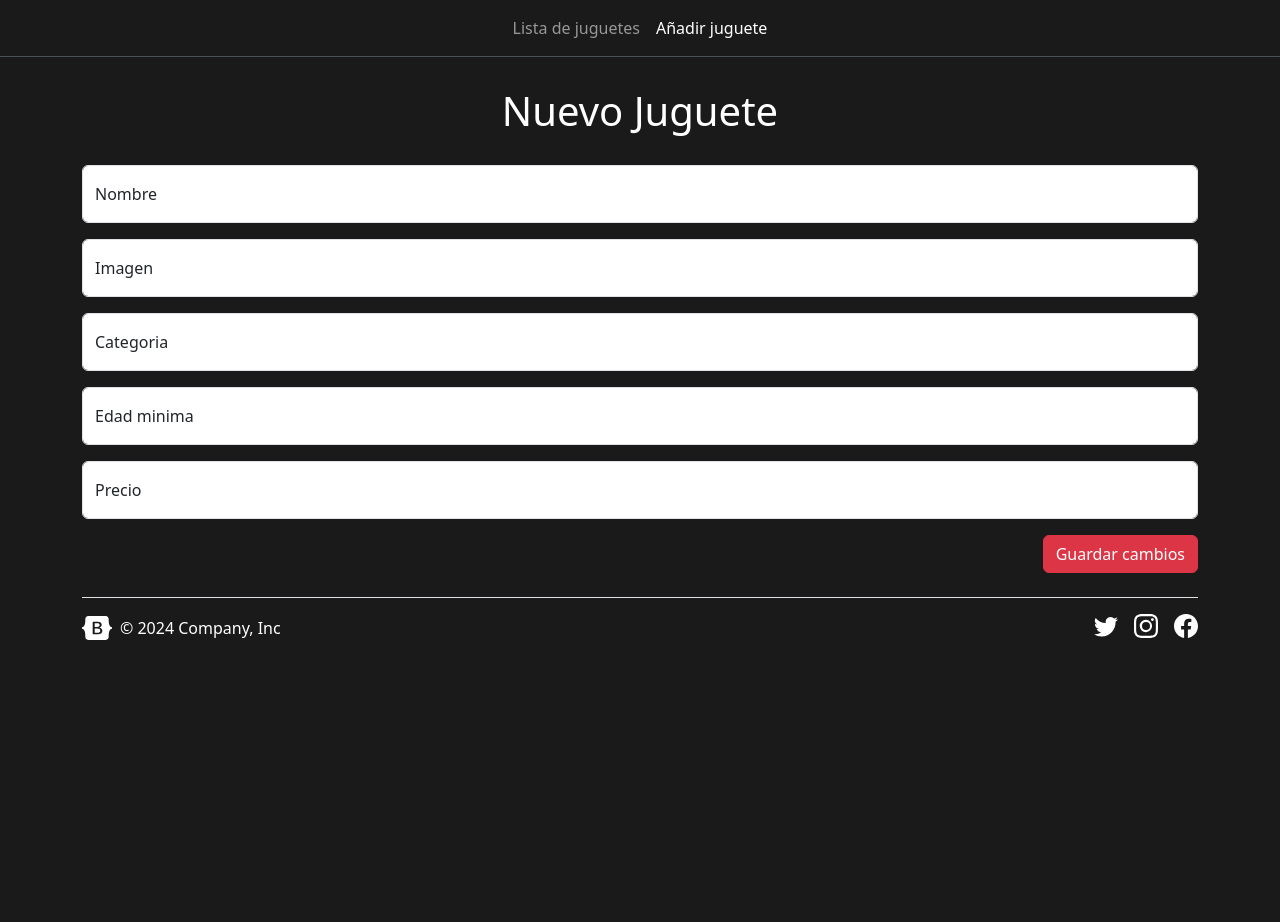
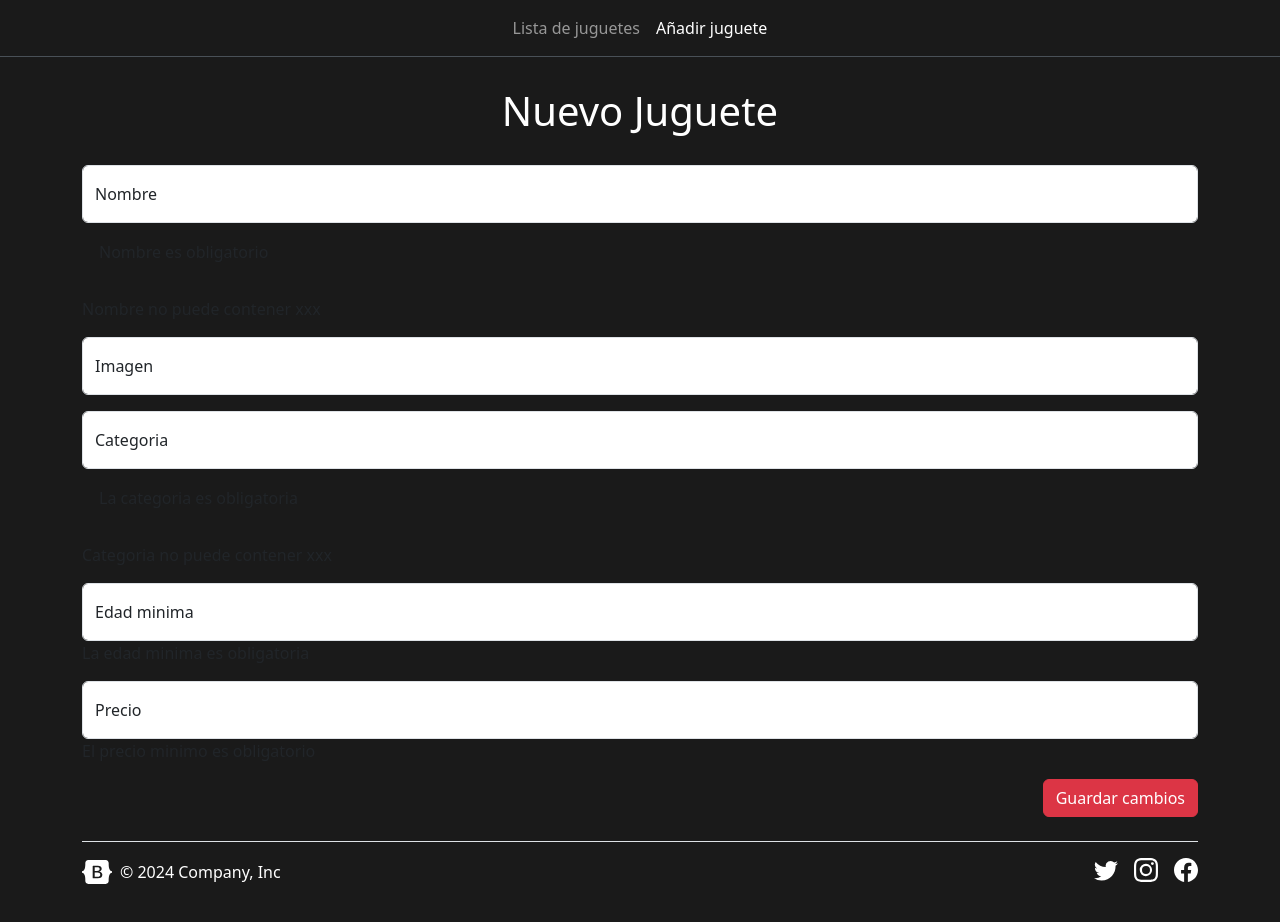
Before and after one commit to CRodrigo47/EjercicioApiCRUD-Angular, an Angular app: page /juguetes/add in a window 1280 px wide. Both pictures are taken after a click on the button "Guardar cambios". Shown: the top 922 px of the page. Before the commit the page ends 800 px from the top, so only its background shows below. Built offline with nearby package versions, Linux system fonts and the light colour scheme; no server answers.

Commit message:
Ejercicio corregido. Implantacion de las validaciones basicas y personalizadas

```diff
--- a/src/app/components/juguete-list/juguete-list.component.html
+++ b/src/app/components/juguete-list/juguete-list.component.html
@@ -34,7 +34,7 @@
           <p>Categoria - {{ juguete.categoria }}</p>
           <div class="rows d-flex justify-content-between">
             <p>PEGI: {{ juguete.edadMinima }} años</p>
-            <p>{{ juguete.precio }}€</p>
+            <p>{{ juguete.precio | currency: "EUR" }}</p>
           </div>
         </div>
         <div class="card-footer text-secondary">
--- a/src/app/components/juguete-list/juguete-list.component.ts
+++ b/src/app/components/juguete-list/juguete-list.component.ts
@@ -2,11 +2,12 @@ import { Component, inject } from '@angular/core';
 import { Juguete } from '../../common/juguete';
 import { JugueteServiceService } from '../../services/juguete-service.service';
 import { RouterLink } from '@angular/router';
+import { CurrencyPipe } from '@angular/common';
 
 @Component({
   selector: 'app-juguete-list',
   standalone: true,
-  imports: [RouterLink],
+  imports: [RouterLink, CurrencyPipe],
   templateUrl: './juguete-list.component.html',
   styleUrl: './juguete-list.component.css',
 })
--- a/src/app/components/juguete-model/juguete-model.component.html
+++ b/src/app/components/juguete-model/juguete-model.component.html
@@ -17,6 +17,14 @@
             placeholder="Nombre del juguete"
           />
           <label for="nombre">Nombre</label>
+          @if (nombre.invalid && (nombre.touched || nombre.diry)) {
+          <div class="alert alert-damger">
+            @if (nombre.errors["required"]) { Nombre es obligatorio }
+          </div>
+          @if (nombre.errors["minlength"]) { Debe de tener una longitud minima
+          de 2 caracteres } @if (nombre.errors["notOnlyWhiteSpace"]) { No se
+          puede rellenar el campo con un espacio en blanco } @if
+          (nombre.errors["forbiddenName"]) { Nombre no puede contener xxx } }
         </div>
         <div class="form-floating mb-3">
           <input
@@ -27,6 +35,8 @@
             placeholder="URL de la imagen"
           />
           <label for="imagen">Imagen</label>
+          @if (nombre.errors["notOnlyWhiteSpace"]) { No se puede rellenar el
+          campo con un espacio en blanco }
         </div>
         <div class="form-floating mb-3">
           <input
@@ -37,6 +47,14 @@
             placeholder="Categoria del juguete"
           />
           <label for="categoria">Categoria</label>
+          @if (categoria.invalid && (categoria.touched || categoria.diry)) {
+          <div class="alert alert-damger">
+            @if (categoria.errors["required"]) { La categoria es obligatoria }
+          </div>
+          @if (categoria.errors["minlength"]) { Debe de tener una longitud
+          minima de 2 caracteres } @if (nombre.errors["notOnlyWhiteSpace"]) { No
+          se puede rellenar el campo con un espacio en blanco } @if
+          (nombre.errors["forbiddenName"]) { Categoria no puede contener xxx } }
         </div>
         <div class="form-floating mb-3">
           <input
@@ -47,6 +65,10 @@
             placeholder="0"
           />
           <label for="edadMinima">Edad minima</label>
+          @if (edadMinima.invalid && (edadMinima.touched || edadMinima.dirty)){
+          @if (edadMinima.errors["required"]) { La edad minima es obligatoria }
+          @if (edadMinima.errors["min"]) { La edad minima es 0 años } @if
+          (edadMinima.errors["max"]) { La edad maxima es 18 años } }
         </div>
         <div class="form-floating mb-3">
           <input
@@ -57,21 +79,28 @@
             placeholder="0"
           />
           <label for="precio">Precio</label>
+          @if (precio.invalid && (precio.touched || precio.dirty)){ @if
+          (precio.errors["required"]) { El precio minimo es obligatorio } @if
+          (precio.errors["min"]) { El precio minimo es 0 euros } }
         </div>
       </form>
     </div>
     <div class="modal-footer">
       <button type="submit" class="btn btn-danger" (click)="onSubmit()">
         Guardar cambios
+        <!-- [disabled]="formJuguete.invalid" -->
       </button>
     </div>
   </div>
 </div>
 
 }@placeholder {
-  <div class="d-flex justify-content-center align-items-center" style="min-height: 300px;">
-    <div class="spinner-border text-danger" role="status">
-      <span class="visually-hidden">Loading...</span>
-    </div>
+<div
+  class="d-flex justify-content-center align-items-center"
+  style="min-height: 300px"
+>
+  <div class="spinner-border text-danger" role="status">
+    <span class="visually-hidden">Loading...</span>
   </div>
+</div>
 }
--- a/src/app/components/juguete-model/juguete-model.component.ts
+++ b/src/app/components/juguete-model/juguete-model.component.ts
@@ -11,6 +11,7 @@ import {
 } from '@angular/forms';
 import { Router } from '@angular/router';
 import { NgbActiveModal, NgbModule } from '@ng-bootstrap/ng-bootstrap';
+import { FormValidator } from '../../validators/FormValidators';
 
 @Component({
   selector: 'app-juguete-model',
@@ -22,7 +23,7 @@ import { NgbActiveModal, NgbModule } from '@ng-bootstrap/ng-bootstrap';
 })
 export class JugueteModelComponent implements OnInit {
   @Input('id') id!: string;
-  cargandoFormulario = false
+  cargandoFormulario = false;
 
   private readonly router = inject(Router);
   activeModal = inject(NgbActiveModal);
@@ -33,11 +34,14 @@ export class JugueteModelComponent implements OnInit {
 
   formJuguete: FormGroup = this.formBuilder.group({
     _id: [''],
-    nombre: [''],
-    imagen: [''],
-    categoria: [''],
-    edadMinima: [],
-    precio: [],
+    nombre: ['', [Validators.required, Validators.minLength(2), FormValidator.notOnlyWhiteSpace, FormValidator.forbiddenNameValidator(/xxx || sex || pilililla/i)]],
+    imagen: ['', [Validators.required, Validators.minLength(2), FormValidator.notOnlyWhiteSpace]],
+    categoria: ['', [Validators.required, Validators.minLength(2), FormValidator.notOnlyWhiteSpace, FormValidator.forbiddenNameValidator(/xxx/i)]],
+    edadMinima: [
+      0,
+      [Validators.required, Validators.min(0), Validators.max(18)],
+    ],
+    precio: [0, [Validators.required, Validators.min(0)]],
   });
 
   get nombre(): any {
@@ -57,6 +61,10 @@ export class JugueteModelComponent implements OnInit {
   }
 
   onSubmit() {
+    if (this.formJuguete.invalid) {
+      this.formJuguete.markAllAsTouched();
+      return;
+    }
     if (this.id) {
       this.jugueteService
         .updateJuguete(this.formJuguete.getRawValue())
@@ -86,18 +94,17 @@ export class JugueteModelComponent implements OnInit {
   }
 
   ngOnInit() {
-    if (this.id){
+    if (this.id) {
       this.jugueteService.getJuguete(this.id).subscribe({
         next: (value) => {
           this.formJuguete.setValue(value);
-          this.cargandoFormulario = true
+          this.cargandoFormulario = true;
         },
         error: (err) => console.error(err),
       });
-    }
-    else{
+    } else {
       this.formJuguete.reset();
-      this.cargandoFormulario=true
+      this.cargandoFormulario = true;
     }
   }
 }
--- /dev/null
+++ b/src/app/validators/FormValidators.ts
@@ -0,0 +1,18 @@
+import { AbstractControl, FormControl, ValidationErrors, ValidatorFn } from "@angular/forms";
+
+export class FormValidator{
+    static notOnlyWhiteSpace(control: FormControl): ValidationErrors | null{
+        if((control.value != null) && (control.value.trim().length === 0)){
+            return {notOnlyWhiteSpace: true}
+        }else{
+            return null
+        }
+    }
+
+    static forbiddenNameValidator(nameRe: RegExp): ValidatorFn{
+        return (control:AbstractControl): ValidationErrors | null => {
+            const forbidden = nameRe.test(control.value)
+            return forbidden ? {forbiddenName: true}: null
+        }
+    }
+}
```
